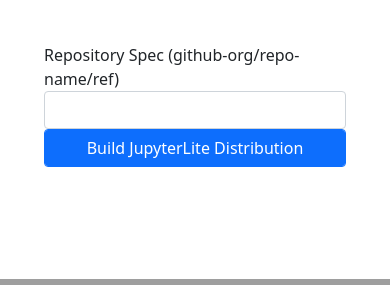
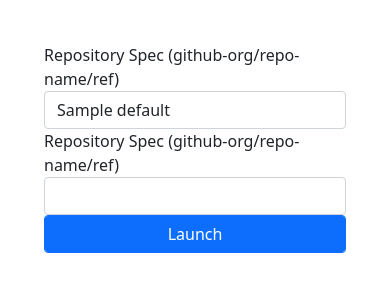
Before and after one commit to jupyterlite/repo2jupyterlite, a FastAPI app: template binderlite/templates/index.html in a window 390 px wide; the page is wider, and only the part inside the window is pictured. Shown: the part 565-850 px from the top of that part. Run offline with FastAPI, Linux system fonts and the light colour scheme; the template is opened without the code that fills it: most values are stand-ins (such as "Sample title", 1, 10 or a date in 2020); some libraries are stand-ins or nearby versions.

Commit message:
Support choosing all repo providers

```diff
--- a/binderlite/run.py
+++ b/binderlite/run.py
@@ -47,7 +47,7 @@
 
 @app.get("/", response_class=HTMLResponse)
 async def index(request: Request):
-    return templates.TemplateResponse("index.html", {"request": request})
+    return templates.TemplateResponse("index.html", {"request": request, "repo_providers": repo_providers})
 
 
 @app.get("/build")
@@ -59,7 +59,7 @@
 
     # try to form this output directory deterministically, so we rebuild only
     # if necessary
-    output_dir = escape(f"{repo}-{ref}")
+    output_dir = escape(f"{provider}-{repo}-{ref}")
     output_path = output_dir_prefix / output_dir
 
     if not output_path.exists():
--- a/binderlite/templates/index.html
+++ b/binderlite/templates/index.html
@@ -31,7 +31,14 @@
         <img src="/static/wordmark.svg" width="640" />
       </div>
       <form id="build-form" class="form row" action="/build" method="GET">
-        <input class="hidden" type="hidden" name="provider" value="gh" />
+        <div class="form-group col-sm-4">
+          <label>Repository Spec (github-org/repo-name/ref)</label>
+          <select class="form-control" name="provider">
+            {% for key, rp in repo_providers.items() %}
+            <option value="{{ key }}">{{ rp.name.default() }}</option>
+            {% endfor %}
+          </select>
+        </div>
         <div class="form-group col-sm-6">
           <label>Repository Spec (github-org/repo-name/ref)</label>
           <input class="form-control" type="text" name="spec" />
@@ -42,7 +49,7 @@
             class="form-control btn-primary"
             style="display: inline-block"
             type="submit"
-            value="Build JupyterLite Distribution"
+            value="Launch"
           />
         </div>
       </form>
```
